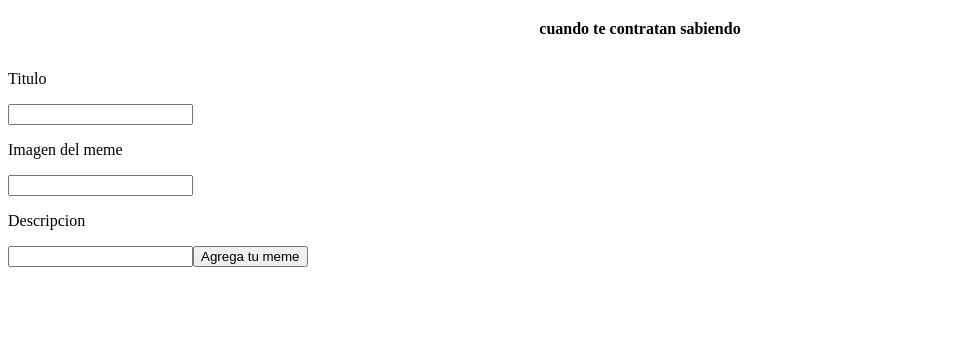
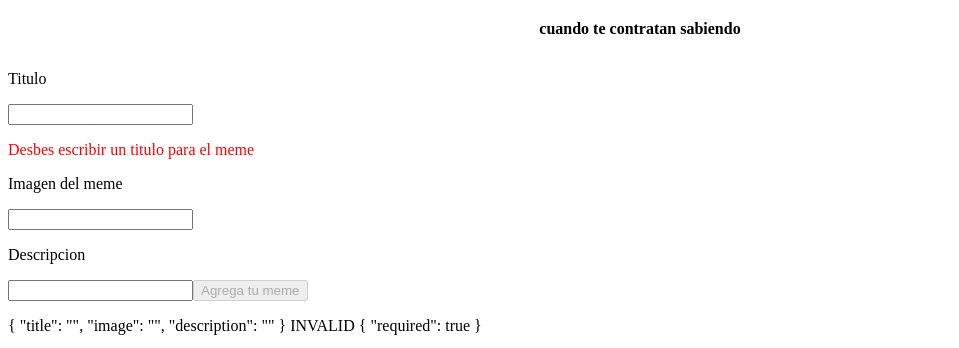
Before and after one commit to LeslieInostroza/memeLaboratoria, an Angular app: page / in a window 1280 px wide. Shown: the part 847-1195 px from the top of the page, without its empty margins (0-959 px from the left). Before the commit the page ends 1122 px from the top, so only its background shows below. Built offline with nearby package versions, Linux system fonts and the light colour scheme.

Commit message:
clases de formulario con angular

```diff
--- a/src/app/meme-form/meme-form.component.html
+++ b/src/app/meme-form/meme-form.component.html
@@ -1,8 +1,21 @@
-<p>Titulo</p>
-<input #title type="text">
-<p>Imagen del meme</p>
-<input #image type="text">
-<p>Descripcion</p>
-<input #description type="text">
+<form [formGroup]="memeForm" (ngSubmit)="addMeme()">
+  <p>Titulo</p>
+  <input #title type="text" formControlName="title">
+  <p *ngIf="memeForm.get('title').errors && memeForm.get('title').errors.required"
+    style="color: red;">Desbes escribir un titulo para el meme</p>
+  <p>Imagen del meme</p>
+  <input #image type="text" formControlName="image">
+  <p>Descripcion</p>
+  <input #description type="text" formControlName="description">
 
-<button (click)="addMeme(title.value, image.value, description.value)">Agrega tu meme</button>
+  <button type="submit" [disabled]="!memeForm.valid"> <!-- submit dispir el evento -->
+    Agrega tu meme
+  </button>
+</form>
+<p>
+  {{memeForm.value | json}} <!-- | transforma contenido a json -->
+  {{memeForm.status}} <!-- status indica si es valido/ si estan todos los campo llenos -->
+  {{memeForm.get('title').errors | json}}
+</p>
+
+<!-- (click)="addMeme(title.value, image.value, description.value)" -->
--- a/src/app/meme-form/meme-form.component.ts
+++ b/src/app/meme-form/meme-form.component.ts
@@ -1,4 +1,5 @@
 import { Component, OnInit, Output, EventEmitter } from '@angular/core';
+import { FormBuilder, FormGroup, Validators } from '@angular/forms';
 
 @Component({
   selector: 'app-meme-form',
@@ -6,16 +7,27 @@ import { Component, OnInit, Output, EventEmitter } from '@angular/core';
   styleUrls: ['./meme-form.component.css']
 })
 export class MemeFormComponent implements OnInit {
-  @Output() onMeme:EventEmitter<any> = new EventEmitter<any>();//en ouput se colcoan funciones
-  constructor() { }
+  @Output() onMeme:EventEmitter<any> = new EventEmitter<any>();//en ouput se colocan funciones
+  memeForm: FormGroup; // podemos agrupar con formgroup
+
+  constructor(private formBuilder:FormBuilder) {
+    this.createMemeForm();
+  }
 
   ngOnInit() {
   }
-  addMeme(title:string, image: string, description: string){
+  createMemeForm(){
+    this.memeForm = this.formBuilder.group({ // si quiero un solo campo es .control
+      title : ['', Validators.required],
+      image : ['', Validators.required],
+      description: ['', Validators.required]
+    });
+  }
+  addMeme(/*title:string, image: string, description: string*/){
     this.onMeme.emit({ // emitir el evento, se genera un evento
-      title: title,
-      image: image,
-      description: description
+      title: this.memeForm.value.title,
+      image: this.memeForm.value.image,
+      description: this.memeForm.value.description
     });
   }
 }
```
